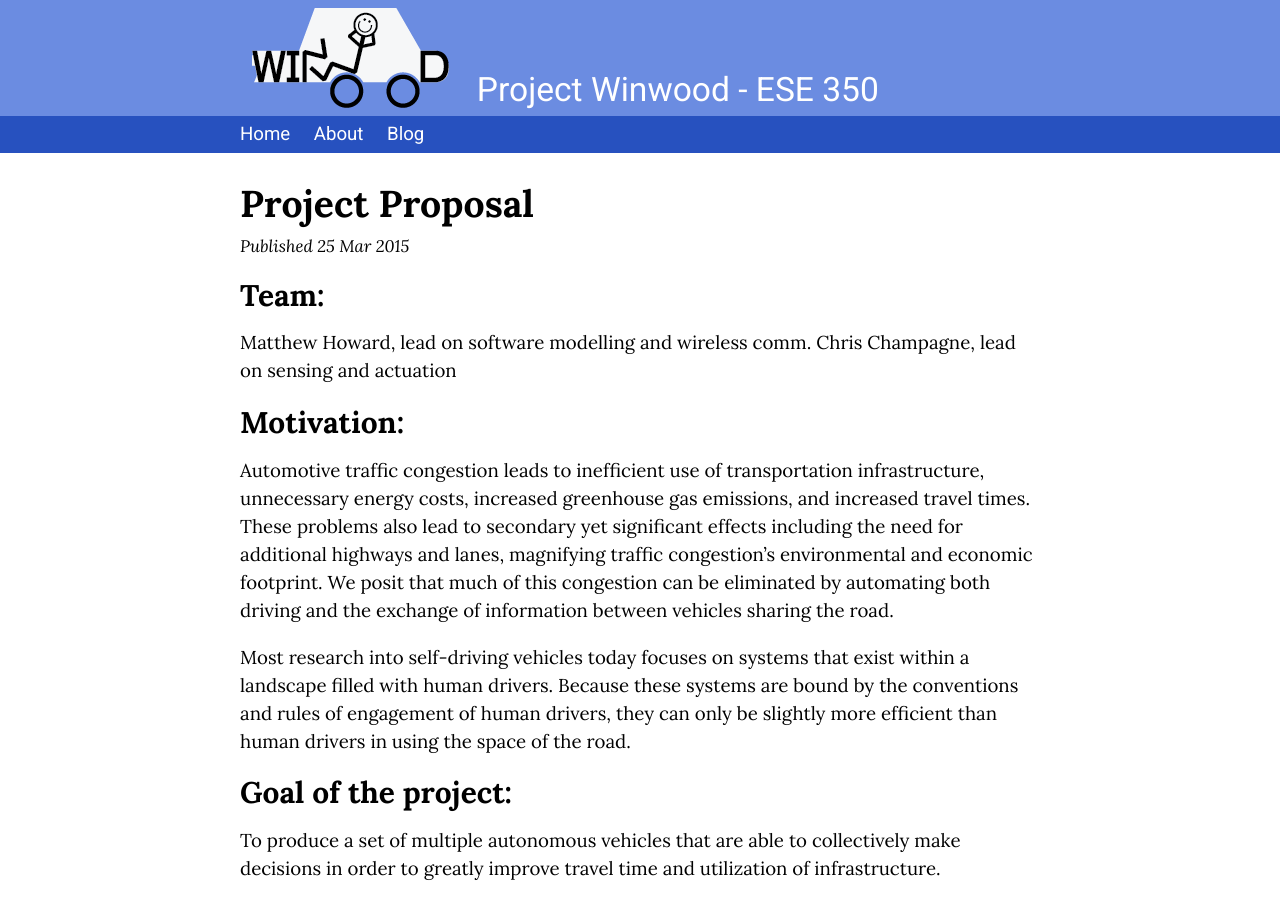
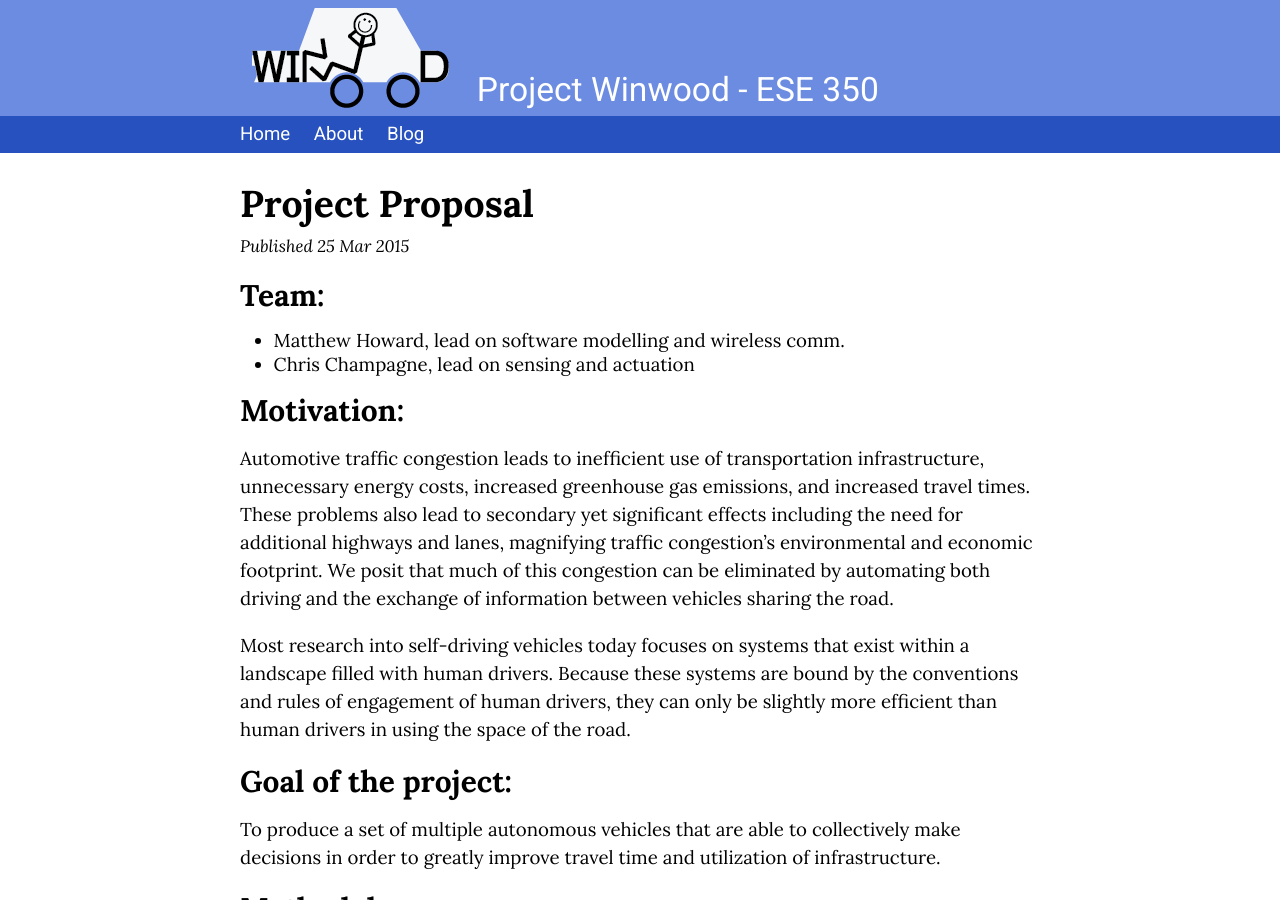
Before and after one commit to moward/project-winwood, a Jekyll site: the page built from _posts/2015-03-25-project-proposal.md, in a window 1280 px wide and 900 px high. Built offline with Jekyll 4.4.1, drawn with Linux system fonts in a browser that asks for light colours.

```diff
--- a/_posts/2015-03-25-project-proposal.md
+++ b/_posts/2015-03-25-project-proposal.md
@@ -4,8 +4,8 @@ title: Project Proposal
 ---
 
 ##Team:
-Matthew Howard, lead on software modelling and wireless comm.
-Chris Champagne, lead on sensing and actuation
+- Matthew Howard, lead on software modelling and wireless comm.
+- Chris Champagne, lead on sensing and actuation
 
 ##Motivation:
 Automotive traffic congestion leads to inefficient use of transportation infrastructure, unnecessary energy costs, increased greenhouse gas emissions, and increased travel times. These problems also lead to secondary yet significant effects including the need for additional highways and lanes, magnifying traffic congestion’s environmental and economic footprint. We posit that much of this congestion can be eliminated by automating both driving and the exchange of information between vehicles sharing the road.
```
